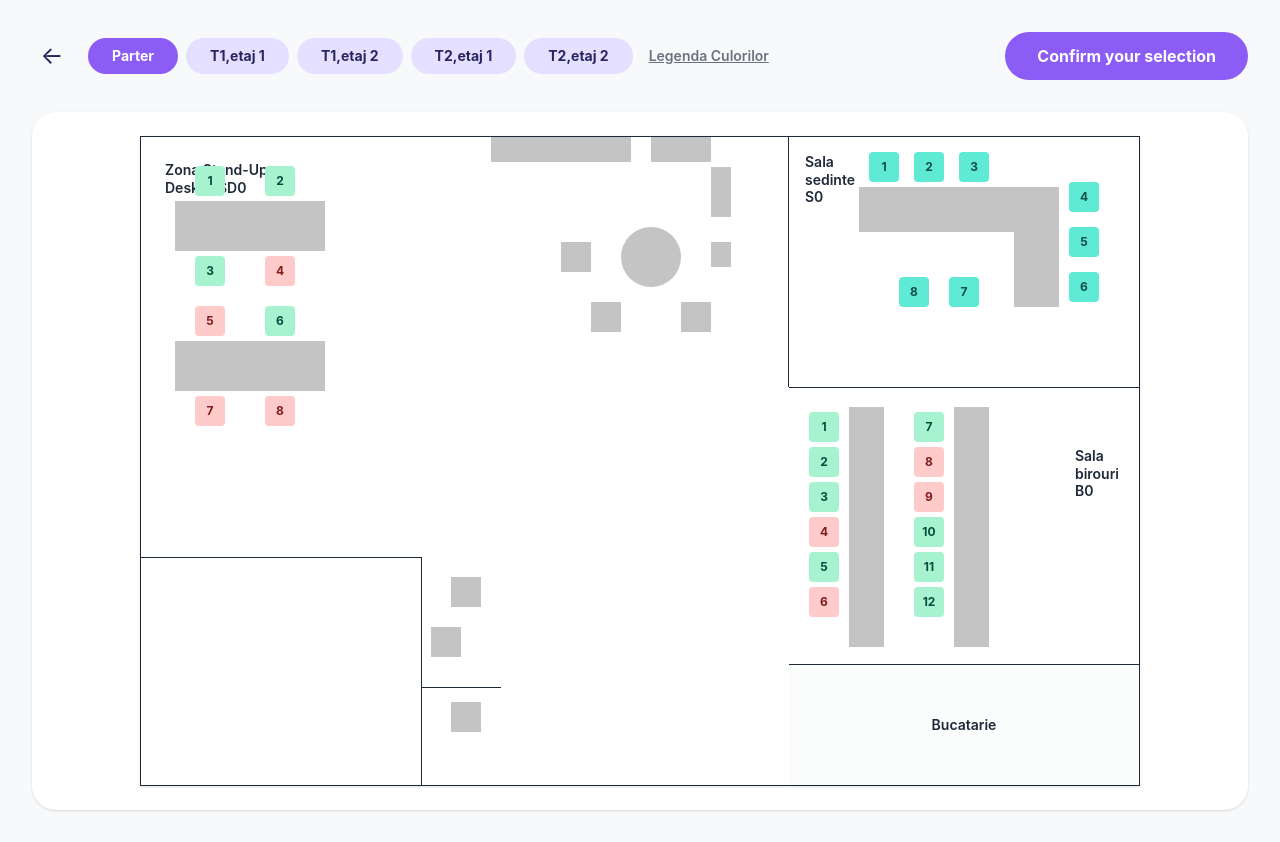
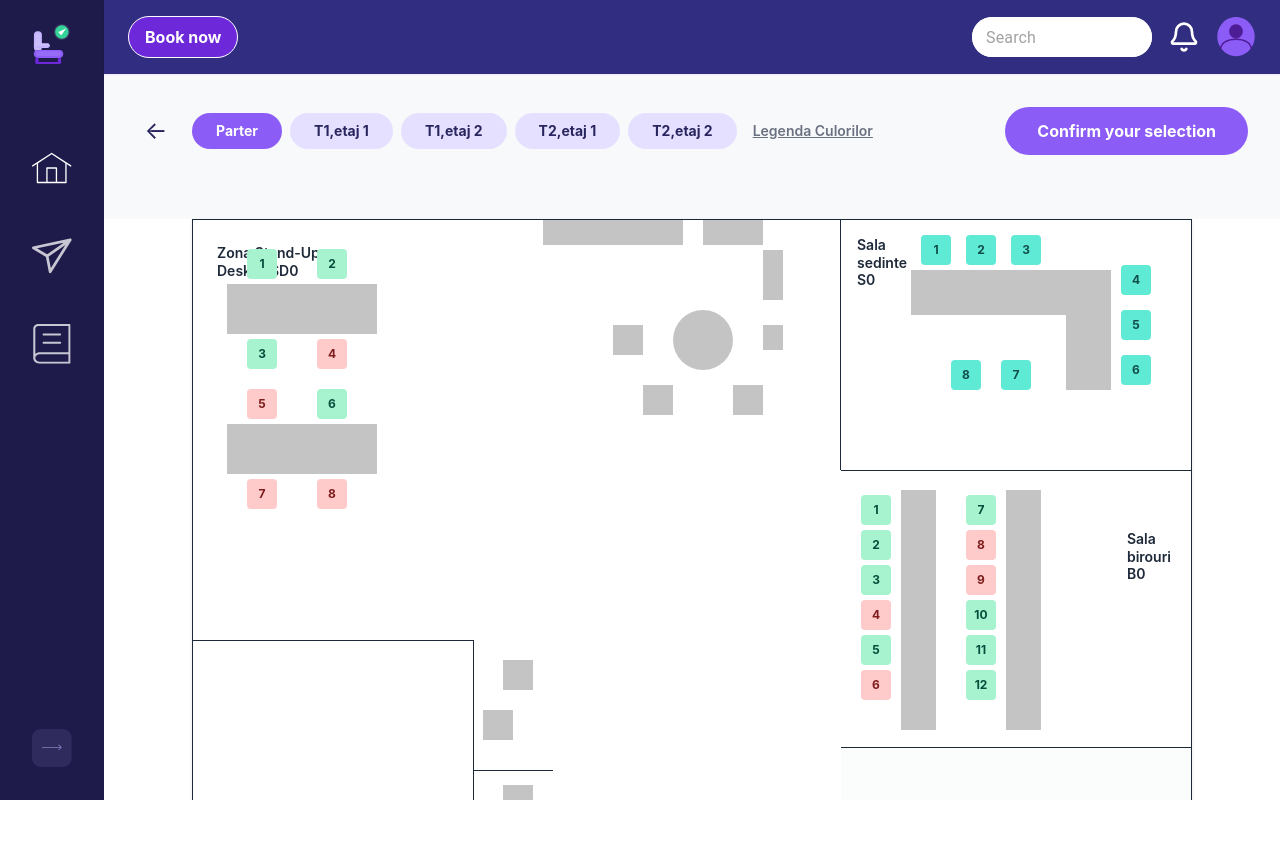
Before and after one commit to Edward11-boop/ITSSProject2026, a React (Vite) app: page /book-now in a window 1280 px wide. After the commit the page ends 800 px from the top, so only its background shows below. Built offline with nearby package versions, Linux system fonts and the light colour scheme; the HTML template or start-up script is replaced by a standard one.

Commit message:
Update seats page and navbar

```diff
--- a/src/App.tsx
+++ b/src/App.tsx
@@ -27,6 +27,7 @@ export default function App() {
     "/history",
     "/user-details",
     "/type-of-reservation",
+    "/book-now",
     "/invite"
   ]
 
@@ -64,7 +65,6 @@ export default function App() {
         <main className={showDashboardLayout ? "flex-1 overflow-y-auto" : ""}>
           <Routes>
             <Route path="/" element={<Home />} />
-            <Route path="/seats" element={<SeatsPage />} />
             <Route path="/book-now" element={<Seats />} />
             <Route path="/legacy-home" element={isLoggedIn ? <Dashboard /> : <Home />} />
             <Route path="/login" element={<Login setIsLoggedIn={setIsLoggedIn} />} />
--- /dev/null
+++ b/src/components/maps/SeatsNavbar.tsx
@@ -0,0 +1,54 @@
+import React, { useState } from 'react';
+import { useNavigate } from 'react-router-dom';
+import ParterMap from '@/components/maps/ParterMap';
+
+type SeatsNavbarProps = {
+  activeTab: string;
+  setActiveTab: (tab: string) => void;
+};
+
+const Seats = ( {activeTab, setActiveTab }: SeatsNavbarProps ) => {
+  const tabs = ['Parter', 'T1,etaj 1', 'T1,etaj 2', 'T2,etaj 1', 'T2,etaj 2'];
+  const navigate = useNavigate();
+
+  return (
+    <div className="flex h-full flex-col bg-[#F8F9FA] p-8">
+
+      <div className="mb-8 flex items-center justify-between">
+        <div className="flex items-center gap-4">
+          <button
+            onClick={() => navigate(-1)}
+            className="flex h-10 w-10 items-center justify-center rounded-full text-2xl text-[#29255E] hover:bg-gray-200"
+          >
+            ←
+          </button>
+
+          <div className="flex gap-2">
+            {tabs.map((tab) => (
+              <button
+                key={tab}
+                onClick={() => setActiveTab(tab)}
+                className={`rounded-full px-6 py-2 text-sm font-bold transition-all ${activeTab === tab
+                  ? 'bg-[#8B5CF6] text-white'
+                  : 'bg-[#E5E0FF] text-[#29255E] hover:bg-[#D4CBFF]'
+                  }`}
+              >
+                {tab}
+              </button>
+            ))}
+            <button className="ml-2 text-sm font-semibold text-gray-500 underline hover:text-gray-700">
+              Legenda Culorilor
+            </button>
+          </div>
+        </div>
+
+        <button className="rounded-full bg-[#8B5CF6] px-8 py-3 font-bold text-white transition-all hover:bg-[#7C3AED] hover:shadow-lg">
+          Confirm your selection
+        </button>
+      </div>
+
+    </div>
+  );
+};
+
+export default Seats;
--- a/src/pages/Seats.tsx
+++ b/src/pages/Seats.tsx
@@ -1,59 +1,20 @@
 import React, { useState } from 'react';
 import { useNavigate } from 'react-router-dom';
 import ParterMap from '@/components/maps/ParterMap';
+import SeatsNavbar from '@/components/maps/SeatsNavbar';
 
 const Seats = () => {
-  const navigate = useNavigate();
   const [activeTab, setActiveTab] = useState('Parter');
 
-  const tabs = ['Parter', 'T1,etaj 1', 'T1,etaj 2', 'T2,etaj 1', 'T2,etaj 2'];
+  return (
+    <div>
+      <SeatsNavbar activeTab={activeTab} setActiveTab={setActiveTab} />
 
-  return (
-    <div className="flex h-full flex-col bg-[#F8F9FA] p-8">
+      {activeTab === 'Parter' && <ParterMap />}
 
-      <div className="mb-8 flex items-center justify-between">
-        <div className="flex items-center gap-4">
-          <button
-            onClick={() => navigate(-1)}
-            className="flex h-10 w-10 items-center justify-center rounded-full text-2xl text-[#29255E] hover:bg-gray-200"
-          >
-            ←
-          </button>
-
-          <div className="flex gap-2">
-            {tabs.map((tab) => (
-              <button
-                key={tab}
-                onClick={() => setActiveTab(tab)}
-                className={`rounded-full px-6 py-2 text-sm font-bold transition-all ${activeTab === tab
-                  ? 'bg-[#8B5CF6] text-white'
-                  : 'bg-[#E5E0FF] text-[#29255E] hover:bg-[#D4CBFF]'
-                  }`}
-              >
-                {tab}
-              </button>
-            ))}
-            <button className="ml-2 text-sm font-semibold text-gray-500 underline hover:text-gray-700">
-              Legenda Culorilor
-            </button>
-          </div>
-        </div>
-
-        <button className="rounded-full bg-[#8B5CF6] px-8 py-3 font-bold text-white transition-all hover:bg-[#7C3AED] hover:shadow-lg">
-          Confirm your selection
-        </button>
-      </div>
-
-      <div className="flex-1 rounded-3xl bg-white p-6 shadow-sm">
-        {activeTab === 'Parter' && <ParterMap />}
-
-        {activeTab !== 'Parter' && (
-          <div className="flex h-full items-center justify-center text-gray-400">
-            Harta pentru {activeTab} este in lucru...
-          </div>
-        )}
-      </div>
-
+      {activeTab !== 'Parter' && (
+        <div>Harta pentru {activeTab} este in lucru...</div>
+      )}
     </div>
   );
 };
```
